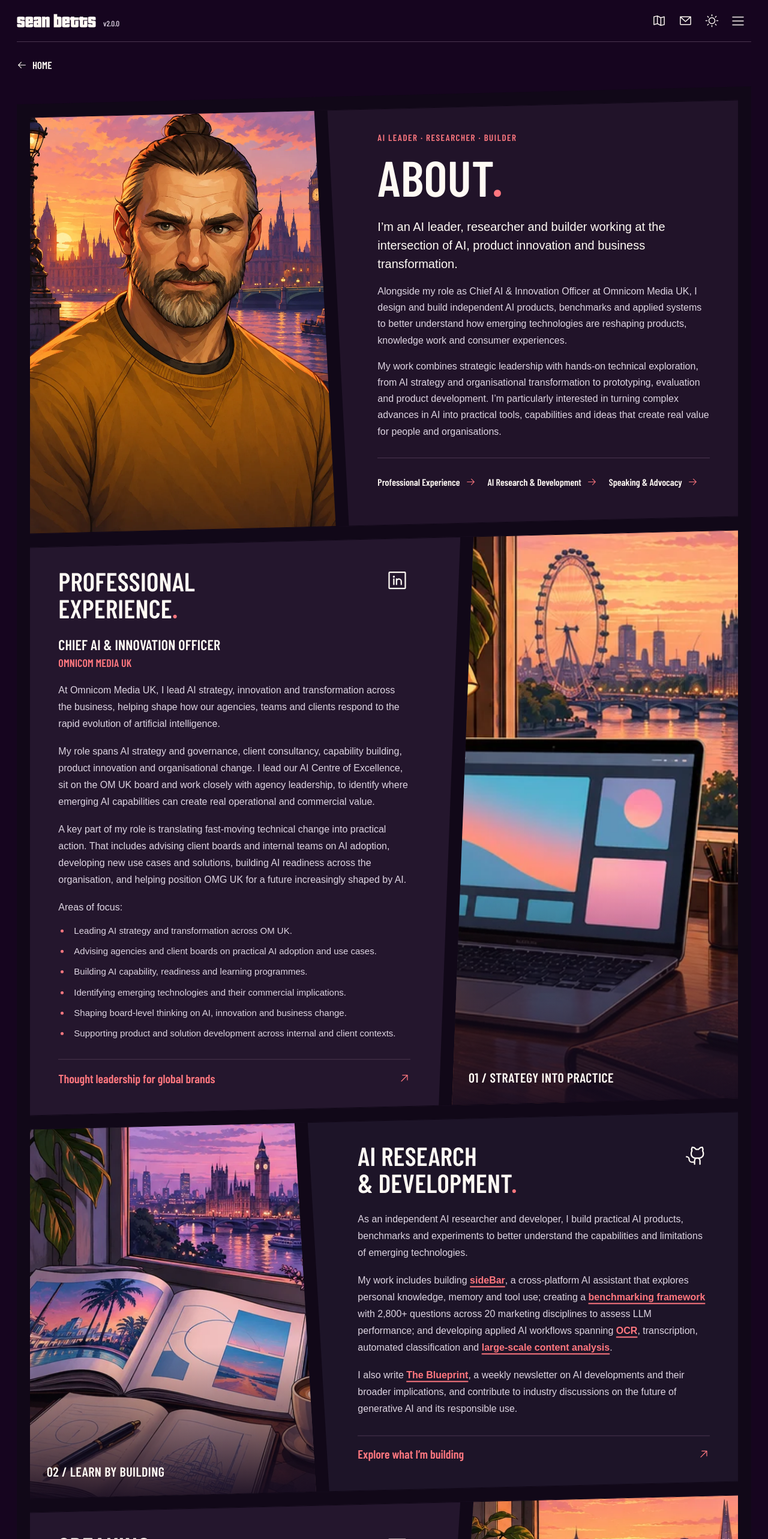
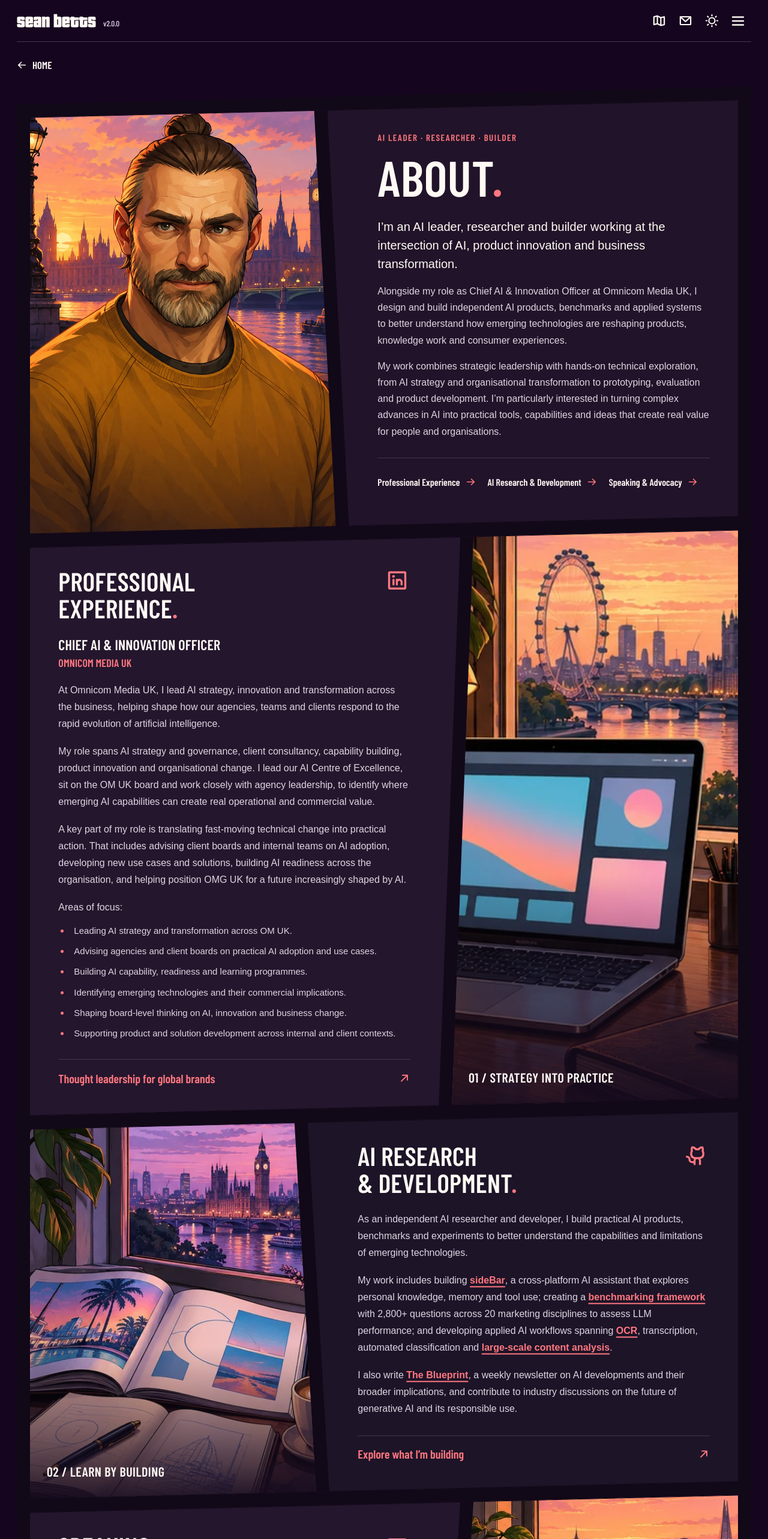
Before and after one commit to seanbetts/seanbetts, a React (Create React App) app: page /about in a window 1280 px wide. Shown: the top 2566 px of the page at 60% size. Built offline with nearby package versions, Linux system fonts and the light colour scheme.

Commit message:
style: strengthen Phosphor icons with theme accents

```diff
--- a/src/game/GameShell.js
+++ b/src/game/GameShell.js
@@ -69,19 +69,19 @@ export default function GameShell({ children }) {
         <span className={styles.version}>v{packageJson.version}</span>
       </div>
       <div className={styles.tools}>
-        {isDesktop && <NavLink to="/map" aria-label="Map" title="Map" onClick={closeNavigation} className={({ isActive }) => `${styles.tool} ${isActive ? styles.active : ''}`}><MapTrifold size={23} aria-hidden="true" /></NavLink>}
-        <Link to="/contact" onClick={closeNavigation} className={styles.tool} aria-label="Contact" title="Contact"><EnvelopeSimple size={23} aria-hidden="true" /></Link>
+        {isDesktop && <NavLink to="/map" aria-label="Map" title="Map" onClick={closeNavigation} className={({ isActive }) => `${styles.tool} ${isActive ? styles.active : ''}`}><MapTrifold size={23} weight="bold" aria-hidden="true" /></NavLink>}
+        <Link to="/contact" onClick={closeNavigation} className={styles.tool} aria-label="Contact" title="Contact"><EnvelopeSimple size={23} weight="bold" aria-hidden="true" /></Link>
         <div className={styles.controls}>
           <button className={styles.menuButton} onClick={toggleDarkMode} aria-label={darkMode ? 'Switch to light mode' : 'Switch to dark mode'} title={darkMode ? 'Switch to light mode' : 'Switch to dark mode'}>
-            {darkMode ? <Sun size={23} aria-hidden="true" /> : <Moon size={23} aria-hidden="true" />}
+            {darkMode ? <Sun size={23} weight="bold" aria-hidden="true" /> : <Moon size={23} weight="bold" aria-hidden="true" />}
           </button>
           <button ref={trigger} className={styles.menuButton} onClick={() => setOpen(!open)} aria-expanded={open} aria-controls="game-navigation" aria-label={open ? 'Close navigation' : 'Open navigation'}>
-            {open ? <X size={26} /> : <List size={26} />}
+            {open ? <X size={26} weight="bold" /> : <List size={26} weight="bold" />}
           </button>
         </div>
       </div>
       {open && <nav ref={menu} id="game-navigation" className={styles.menu} aria-label="Primary navigation">
-        {links.map(([to, label]) => <NavLink key={to} to={to} onClick={closeNavigation} end className={({ isActive }) => isActive ? styles.selected : undefined}>{label}<ArrowUpRight size={21} /></NavLink>)}
+        {links.map(([to, label]) => <NavLink key={to} to={to} onClick={closeNavigation} end className={({ isActive }) => isActive ? styles.selected : undefined}>{label}<ArrowUpRight size={21} weight="bold" /></NavLink>)}
       </nav>}
     </header>
     <main id="game-content" ref={main} tabIndex={-1} className={styles.main} key={pathname}>{children}</main>
@@ -89,10 +89,10 @@ export default function GameShell({ children }) {
       <span>© {new Date().getFullYear()} Sean Betts</span>
       <MadeWith className={styles.credit} />
       <div className={styles.socials}>
-        <a href="https://www.linkedin.com/in/seanbetts/" target="_blank" rel="noreferrer" aria-label="LinkedIn" title="LinkedIn"><LinkedinLogo size={23} aria-hidden="true" /></a>
-        <a href="https://github.com/seanbetts" target="_blank" rel="noreferrer" aria-label="GitHub" title="GitHub"><GithubLogo size={23} aria-hidden="true" /></a>
-        <a href="https://bsky.app/profile/seanbetts.com" target="_blank" rel="noreferrer" aria-label="Bluesky" title="Bluesky"><Butterfly size={23} aria-hidden="true" /></a>
-        <a href="https://www.the-blueprint.ai" target="_blank" rel="noreferrer" aria-label="The Blueprint" title="The Blueprint"><Newspaper size={23} aria-hidden="true" /></a>
+        <a href="https://www.linkedin.com/in/seanbetts/" target="_blank" rel="noreferrer" aria-label="LinkedIn" title="LinkedIn"><LinkedinLogo size={23} weight="bold" aria-hidden="true" /></a>
+        <a href="https://github.com/seanbetts" target="_blank" rel="noreferrer" aria-label="GitHub" title="GitHub"><GithubLogo size={23} weight="bold" aria-hidden="true" /></a>
+        <a href="https://bsky.app/profile/seanbetts.com" target="_blank" rel="noreferrer" aria-label="Bluesky" title="Bluesky"><Butterfly size={23} weight="bold" aria-hidden="true" /></a>
+        <a href="https://www.the-blueprint.ai" target="_blank" rel="noreferrer" aria-label="The Blueprint" title="The Blueprint"><Newspaper size={23} weight="bold" aria-hidden="true" /></a>
       </div>
     </footer>
   </div>;
--- a/src/game/GameShell.module.css
+++ b/src/game/GameShell.module.css
@@ -6,14 +6,16 @@
 .tools{display:flex;align-items:center;gap:0}
 .controls{display:flex;align-items:center;gap:0}
 .tool{display:grid;place-items:center;min-width:44px;min-height:44px}
-.tool:hover,.active{color:var(--game-accent)!important}
+.tool:hover,.tool:focus-visible,.active{color:var(--game-accent)!important}
 .menuButton{border:0;background:transparent;color:inherit;display:grid;place-items:center;min-width:44px;min-height:44px}
+.menuButton:hover,.menuButton:focus-visible{color:var(--game-accent)}
+@media(prefers-reduced-motion:no-preference){.tool,.menuButton,.socials a{transition:color .15s ease}}
 .menu{position:absolute;right:0;top:64px;min-width:280px;padding:12px;background:var(--game-surface);border:1px solid var(--game-border);box-shadow:0 20px 50px #0009}
 .menu a{padding:13px 18px;display:flex;align-items:center;justify-content:space-between;font:600 25px var(--game-ui);text-transform:uppercase}
 .menu a:hover,.menu .selected{background:var(--game-accent);color:var(--game-button-text)}
 .main{padding:12px 28px 0;outline:0;animation:enter .3s ease both}
 .footer{padding:7px 24px 6px;display:grid;grid-template-columns:minmax(0,1fr) auto minmax(0,1fr);align-items:center;gap:16px;font:600 12px var(--game-ui);letter-spacing:.06em;text-transform:uppercase;color:var(--game-muted)}
-.footer .socials{display:flex;gap:6px;justify-self:end}.footer a{display:grid;place-items:center;min-width:44px;min-height:44px}.footer a:hover{color:var(--game-accent)}
+.footer .socials{display:flex;gap:6px;justify-self:end;color:var(--game-text)}.footer a{display:grid;place-items:center;min-width:44px;min-height:44px}.footer a:hover,.footer a:focus-visible{color:var(--game-accent)}
 .skip{position:fixed;top:-80px;left:20px;z-index:100;background:var(--game-accent);color:var(--game-button-text)!important;padding:12px 18px}.skip:focus{top:10px}
 @keyframes enter{from{opacity:.6;transform:translateY(5px)}to{opacity:1;transform:none}}
 @media(min-width:1800px){.header,.main,.footer{max-width:1860px;margin-left:auto;margin-right:auto}}
--- a/src/pages/About.js
+++ b/src/pages/About.js
@@ -46,7 +46,7 @@ const About = () => {
         jsonLd={personSchema}
       />
 
-      <InternalLink to="/" className={styles.back}><ArrowLeft size={17} aria-hidden="true" /> Home</InternalLink>
+      <InternalLink to="/" className={styles.back}><ArrowLeft size={17} weight="bold" aria-hidden="true" /> Home</InternalLink>
       <div className={styles.panels}>
       <header className={styles.hero}>
         <div className={styles.portrait}>
@@ -70,9 +70,9 @@ const About = () => {
             </p>
           </section>
           <nav className={styles.chapters} aria-label="About chapters">
-            <a href="#professional"><span>Professional Experience</span><ArrowRight size={17} aria-hidden="true" /></a>
-            <a href="#research"><span>AI Research &amp; Development</span><ArrowRight size={17} aria-hidden="true" /></a>
-            <a href="#advocacy"><span>Speaking &amp; Advocacy</span><ArrowRight size={17} aria-hidden="true" /></a>
+            <a href="#professional"><span>Professional Experience</span><ArrowRight size={17} weight="bold" aria-hidden="true" /></a>
+            <a href="#research"><span>AI Research &amp; Development</span><ArrowRight size={17} weight="bold" aria-hidden="true" /></a>
+            <a href="#advocacy"><span>Speaking &amp; Advocacy</span><ArrowRight size={17} weight="bold" aria-hidden="true" /></a>
           </nav>
         </div>
       </header>
@@ -83,7 +83,7 @@ const About = () => {
           <div className={styles.sectionHeader}>
             <div><h2 id="professional-heading">Professional<br />experience<span>.</span></h2></div>
             <a href="https://linkedin.com/in/seanbetts/" target="_blank" rel="noopener noreferrer" className={styles.socialLink} aria-label="LinkedIn Profile">
-              <LinkedinLogo size={36} aria-hidden="true" />
+              <LinkedinLogo size={36} weight="bold" aria-hidden="true" />
             </a>
           </div>
           <h3>Chief AI &amp; Innovation Officer <span>Omnicom Media UK</span></h3>
@@ -112,7 +112,7 @@ const About = () => {
             <li>Shaping board-level thinking on AI, innovation and business change.</li>
             <li>Supporting product and solution development across internal and client contexts.</li>
           </ul>
-          <InternalLink to="/thought-leadership" className={styles.action}>Thought leadership for global brands <ArrowUpRight size={20} aria-hidden="true" /></InternalLink>
+          <InternalLink to="/thought-leadership" className={styles.action}>Thought leadership for global brands <ArrowUpRight size={20} weight="bold" aria-hidden="true" /></InternalLink>
         </div>
       </section>
 
@@ -122,7 +122,7 @@ const About = () => {
           <div className={styles.sectionHeader}>
             <div><h2 id="research-heading">AI research<br />&amp; development<span>.</span></h2></div>
             <a href="https://github.com/seanbetts/" target="_blank" rel="noopener noreferrer" className={styles.socialLink} aria-label="GitHub Profile">
-              <GithubLogo size={36} aria-hidden="true" />
+              <GithubLogo size={36} weight="bold" aria-hidden="true" />
             </a>
           </div>
           <p>
@@ -139,7 +139,7 @@ const About = () => {
             I also write <a href="https://www.the-blueprint.ai" target="_blank" rel="noopener noreferrer">The Blueprint</a>, a weekly newsletter on AI
             developments and their broader implications, and contribute to industry discussions on the future of generative AI and its responsible use.
           </p>
-          <InternalLink to="/building" className={styles.action}>Explore what I’m building <ArrowUpRight size={20} aria-hidden="true" /></InternalLink>
+          <InternalLink to="/building" className={styles.action}>Explore what I’m building <ArrowUpRight size={20} weight="bold" aria-hidden="true" /></InternalLink>
         </div>
       </section>
 
@@ -149,7 +149,7 @@ const About = () => {
           <div className={styles.sectionHeader}>
             <div><h2 id="advocacy-heading">Speaking<br />&amp; advocacy<span>.</span></h2></div>
             <InternalLink to="/contact" className={styles.socialLink} aria-label="Email">
-              <EnvelopeSimple size={36} aria-hidden="true" />
+              <EnvelopeSimple size={36} weight="bold" aria-hidden="true" />
             </InternalLink>
           </div>
           <p>
@@ -165,7 +165,7 @@ const About = () => {
             My autism diagnosis in 2022 has further enriched my advocacy work, allowing me to share insights
             on both mental health and autistic experiences.
           </p>
-          <InternalLink to="/speaking" className={styles.action}>Keynote Presentations <ArrowUpRight size={20} aria-hidden="true" /></InternalLink>
+          <InternalLink to="/speaking" className={styles.action}>Keynote Presentations <ArrowUpRight size={20} weight="bold" aria-hidden="true" /></InternalLink>
         </div>
       </section>
       </div>
--- a/src/pages/About.module.css
+++ b/src/pages/About.module.css
@@ -23,8 +23,8 @@
 .chapterCopy{grid-column:1;grid-row:1;padding:42px clamp(24px,3.7vw,56px);min-width:0}
 .sectionHeader{display:flex;justify-content:space-between;align-items:flex-start;gap:18px;margin-bottom:24px}
 .about .sectionHeader h2{font-size:clamp(34px,3.4vw,49px);text-transform:uppercase;margin-top:0}
-.socialLink{display:grid;place-items:center;min-width:44px;min-height:44px;color:var(--game-text);flex-shrink:0}
-.socialLink:hover{color:var(--game-accent)}
+.sectionHeader .socialLink{display:grid;place-items:center;min-width:44px;min-height:44px;color:var(--game-accent);flex-shrink:0}
+.sectionHeader .socialLink:hover,.sectionHeader .socialLink:focus-visible{color:var(--game-text)}
 .about .chapterCopy h3{font-size:24px;line-height:1.2;margin-bottom:20px}
 .about .chapterCopy h3 span{display:block;font-size:18px;color:var(--game-accent);margin-top:6px}
 .chapterCopy p,.chapterCopy li{font-size:16px;line-height:1.75;color:var(--game-body)}
```
